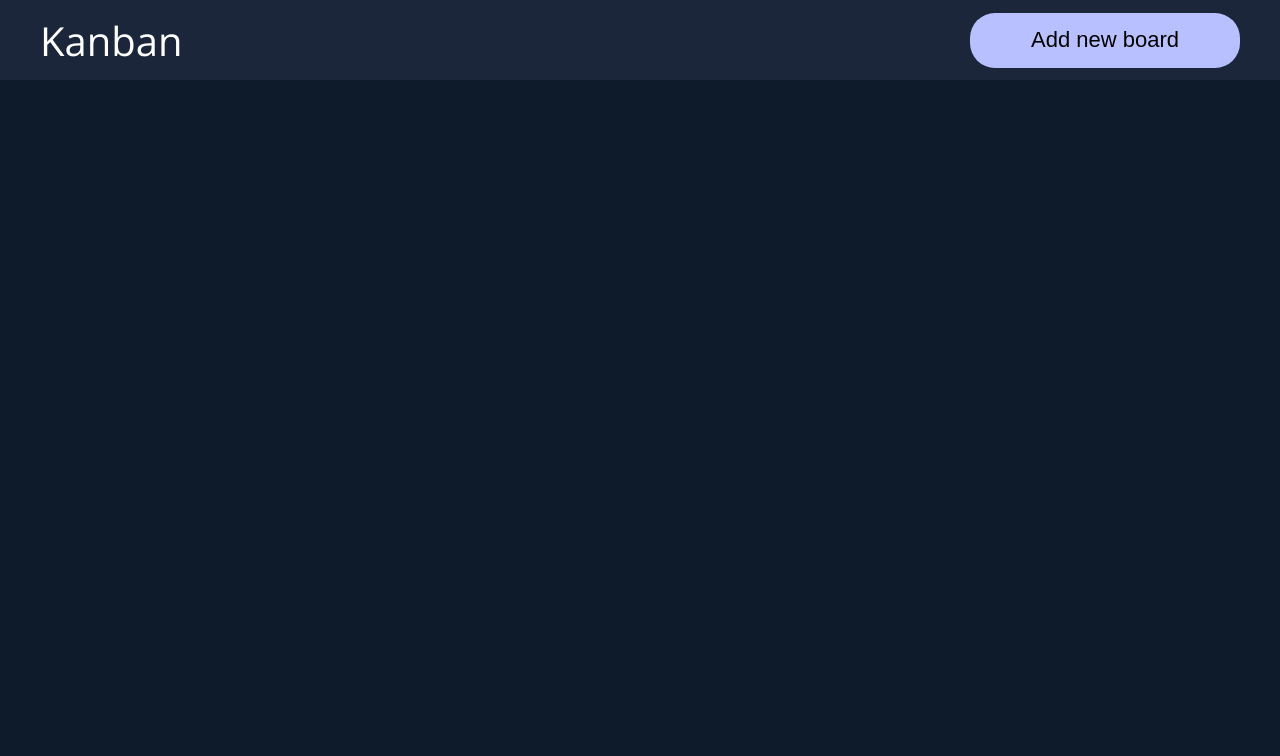
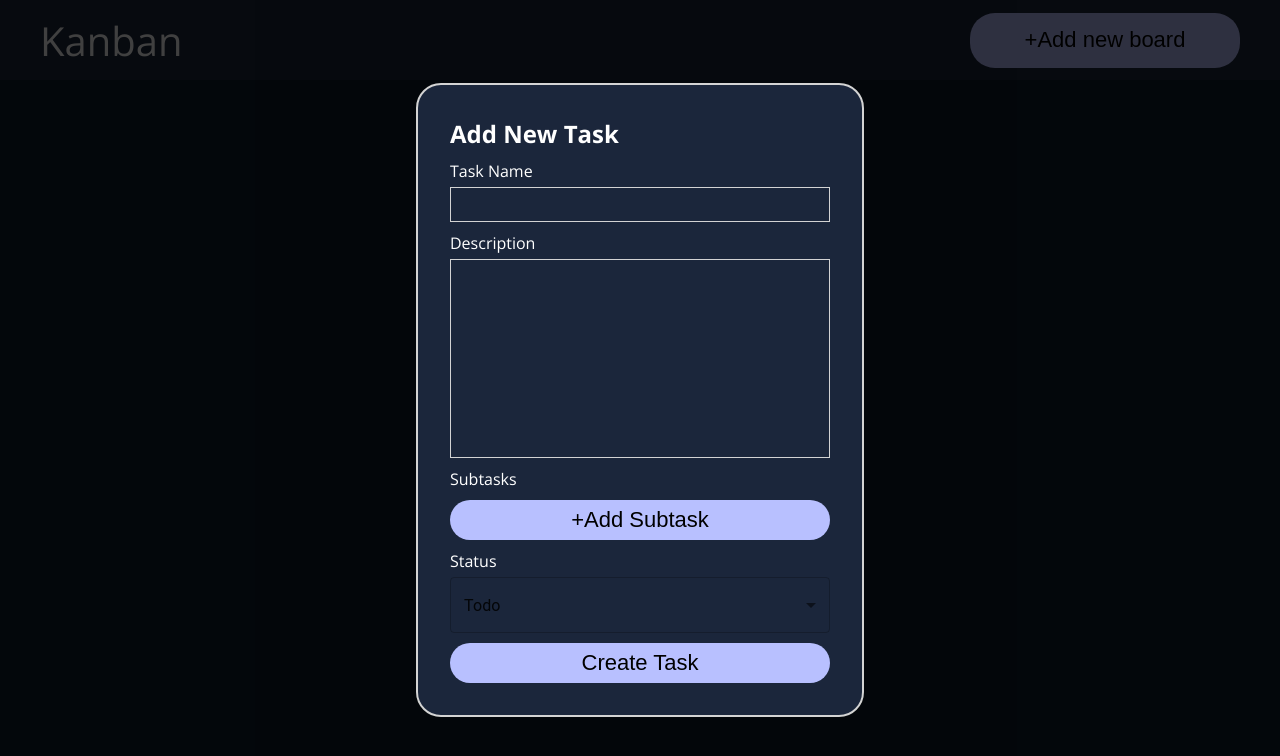
Before and after one commit to FilipKrz03/kanban-board-app-ts, a React (Create React App) app: page / in a window 1280 px wide. Shown: the top 756 px of the page. Built offline with nearby package versions, Linux system fonts and the light colour scheme.

Commit message:
Added new Task component and it logic

```diff
--- a/src/Components/Header/Header.tsx
+++ b/src/Components/Header/Header.tsx
@@ -1,6 +1,7 @@
 import { useState } from 'react';
 import { useSelector } from 'react-redux';
 import { RootState } from '../../store';
+import NewTask from '../NewTask/NewTask';
 import NewBoard from '../NewBoard/NewBoard';
 import classes from './Header.module.scss';
 import Modal from '../UI/Modal';
@@ -22,9 +23,10 @@ const Header = () => {
     return(
         <header className={classes.header}>
             <span>Kanban</span>
-            {boardsNumber > 0 && <button className={classes.adder}>Add new Task</button>}
-            <button className={classes.adder} onClick={openModalHandler}>Add new board</button>
+            {boardsNumber > 0 && <button className={classes.adder}>+Add new Task</button>}
+            <button className={classes.adder} onClick={openModalHandler}>+Add new board</button>
             {isFormActive && <Modal onClose={closeModalHandler}><NewBoard onClose={closeModalHandler}/></Modal>}
+            <Modal onClose={closeModalHandler}><NewTask/></Modal>
         </header>
     )
 
--- /dev/null
+++ b/src/Components/NewTask/NewTask.module.scss
@@ -0,0 +1,49 @@
+@import '../../variables.scss';
+
+.form{
+
+    display: flex;
+    flex-direction: column;
+    gap: 10px;
+
+    .form-element{
+        display: flex;
+        gap: 5px;
+        flex-direction: column;
+
+        input , textarea {
+            width: 380px;
+            background: transparent;
+            border: 1px solid lightgray;
+            outline: none;
+            font-size: $font-l;
+            padding: 0.5em;
+        }
+        input{
+            height: 35px;
+        }
+        textarea{
+            resize:none;
+        }
+        input:focus , textarea:focus{
+            border: 2px solid $backround-third;
+        }
+    }
+
+    button{
+        height: 40px;
+        border-radius: $border-radius;
+        background-color: $backround-third;
+        outline: none;
+        border: none;
+        font-size: $font-l;
+        cursor: pointer;
+    }
+
+    .subtasks{
+        display: flex;
+        flex-direction: column;
+        gap: 10px;
+    }
+
+}
--- /dev/null
+++ b/src/Components/NewTask/NewTask.tsx
@@ -0,0 +1,83 @@
+import { useState } from "react";
+import Cart from "../UI/Cart";
+import { Subtask as subtaskModel } from "../models/Subtask";
+import { Select, MenuItem } from "@mui/material";
+import classes from "./NewTask.module.scss";
+import Subtask from "./Subtask";
+
+const NewTask = () => {
+
+  const [selectValue, setSelectValue] = useState<string>("todo");
+  const [subtaks , setSubtask] = useState<subtaskModel[]>([]);
+
+  const slectChangeHandler = (event: any) => {
+    setSelectValue(event.target.value);
+  };
+
+  const addSubtaskHandler = () => {
+    const newSubtasksArray = [...subtaks];
+    newSubtasksArray.push({id:Math.random().toString() , value:''});
+    setSubtask(newSubtasksArray);
+  }
+
+  const subtaskChangeHandler = (value:string , id:string) => {
+   const changedArray = subtaks.map(item => {
+    if(item.id === id){
+        item.value = value;
+        return item;
+    }else {
+        return item;
+    }
+   });
+  setSubtask(changedArray);
+  console.log(subtaks);
+   }
+
+   const delateSubtaskHandler = (id:string) => {
+    const newSubtasks = subtaks.filter(subtask => subtask.id !== id);
+    setSubtask(newSubtasks);
+   }
+
+
+  return (
+    <Cart>
+      <form className={classes.form}>
+        <h2>Add New Task</h2>
+        <div className={classes["form-element"]}>
+          <label htmlFor="taskName">Task Name</label>
+          <input type="text" id="taskName" />
+        </div>
+        <div className={classes["form-element"]}>
+          <label htmlFor="description">Description</label>
+          <textarea name="text" id="decription" cols={30} rows={7} />
+        </div>
+        <div className={`${classes['form-element']} ${classes.subtasks} `}>
+        <label htmlFor="subtasks">Subtasks</label>
+        {subtaks.map(subtaks => {
+            return(
+                <Subtask
+                id = {subtaks.id}
+                key={subtaks.id}
+                onInputChange={subtaskChangeHandler}
+                onDelate={delateSubtaskHandler}
+                />
+            )
+        })}
+        <button type="button" onClick={addSubtaskHandler}>+Add Subtask</button>
+
+        </div>
+        <div className={classes["form-element"]}>
+          <label htmlFor="select">Status</label>
+          <Select onChange={slectChangeHandler} value={selectValue}>
+            <MenuItem value={"todo"}>Todo</MenuItem>
+            <MenuItem value={"doing"}>Doing</MenuItem>
+            <MenuItem value={"done"}>Done</MenuItem>
+          </Select>
+        </div>
+        <button>Create Task</button>
+      </form>
+    </Cart>
+  );
+};
+
+export default NewTask;
--- /dev/null
+++ b/src/Components/NewTask/Subtask.module.scss
@@ -0,0 +1,27 @@
+@import '../../variables.scss';
+
+.subtask{
+    position: relative;
+    input {
+        height: 35px;
+        width: 380px;
+        background: transparent;
+        border: 1px solid lightgray;
+        outline: none;
+        font-size: $font-l;
+        padding: 0.5em;
+
+    }
+
+    input:focus{
+        border: 2px solid $backround-third;
+    }
+
+    .icon{
+        position: absolute;
+        right: -30px;
+        top: 5px;
+        cursor: pointer;
+    }
+
+}
--- /dev/null
+++ b/src/Components/NewTask/Subtask.tsx
@@ -0,0 +1,29 @@
+import {useState} from 'react';
+import classes from './Subtask.module.scss';
+import DeleteIcon from '@mui/icons-material/Delete';
+
+const Subtask:React.FC<
+{id:string , onInputChange : (value:string , id:string) => void , onDelate:(id:string)=>void}
+> = (props) => {
+
+    const[inputValue , setInputValue] = useState<string>('');
+
+    const inputChangeHandler = (event:React.ChangeEvent<HTMLInputElement>) => {
+        setInputValue(event.target.value)
+        props.onInputChange(event.target.value , props.id);
+    }
+
+    const delateSubtask = () => {
+        props.onDelate(props.id);
+    }
+
+    return(
+       <div className={classes.subtask}>
+        <input type="text" id={props.id} key={props.id} value={inputValue} onChange={inputChangeHandler} />
+        <DeleteIcon className={classes.icon} onClick = {delateSubtask} />
+        </div>
+    )
+
+}
+
+export default Subtask;
--- /dev/null
+++ b/src/Components/models/Subtask.ts
@@ -0,0 +1,4 @@
+export type Subtask = {
+    id:string ,
+    value:string;
+}
--- a/src/Components/models/Todo.ts
+++ b/src/Components/models/Todo.ts
@@ -1,5 +1,9 @@
+import { Subtask } from "./Subtask"
+
 export type Todo = {
     id: number ,
     title : string ,
+    description:string ,
+    subtasks: Subtask[] ,
     dueList : string ,
 }
```
